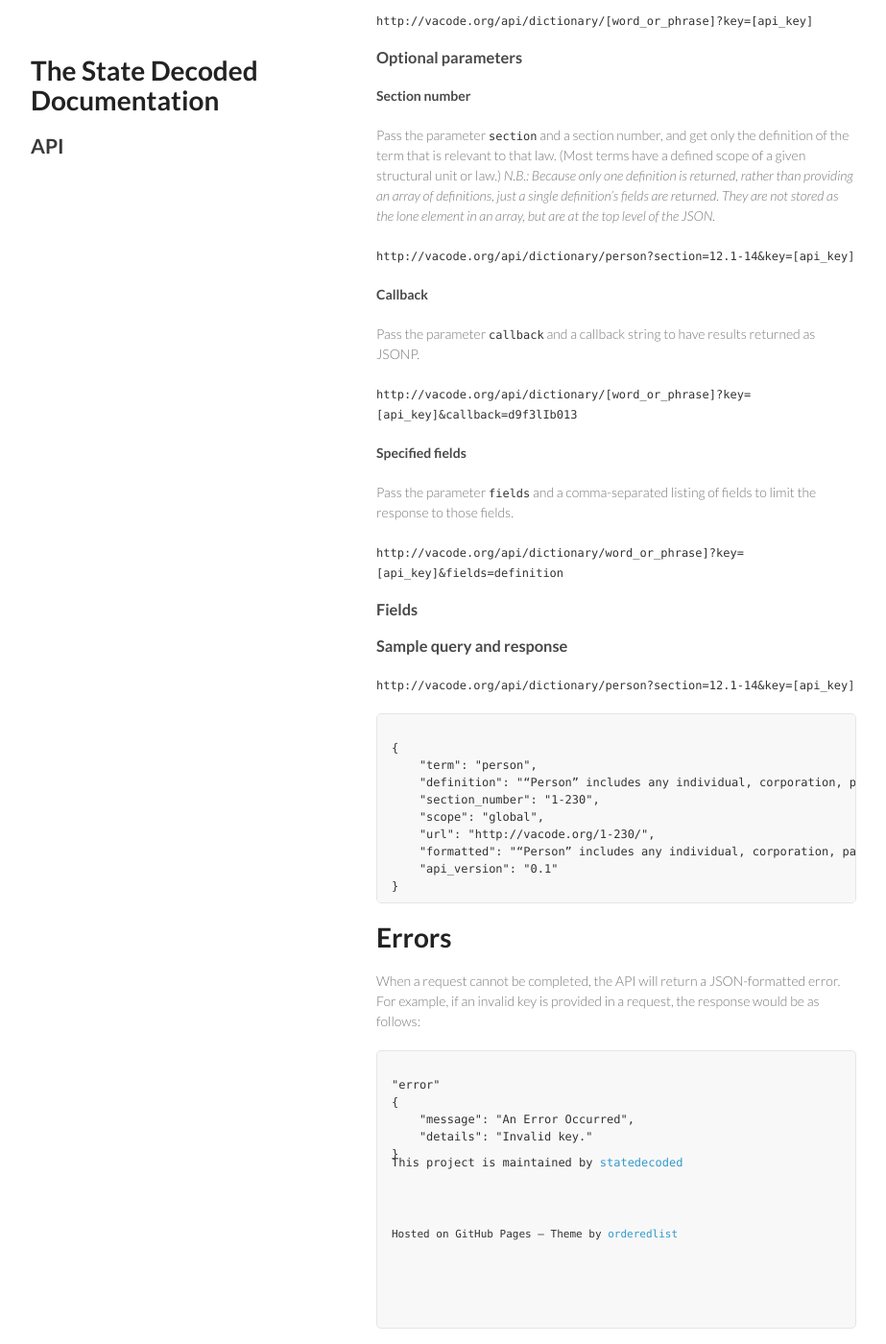
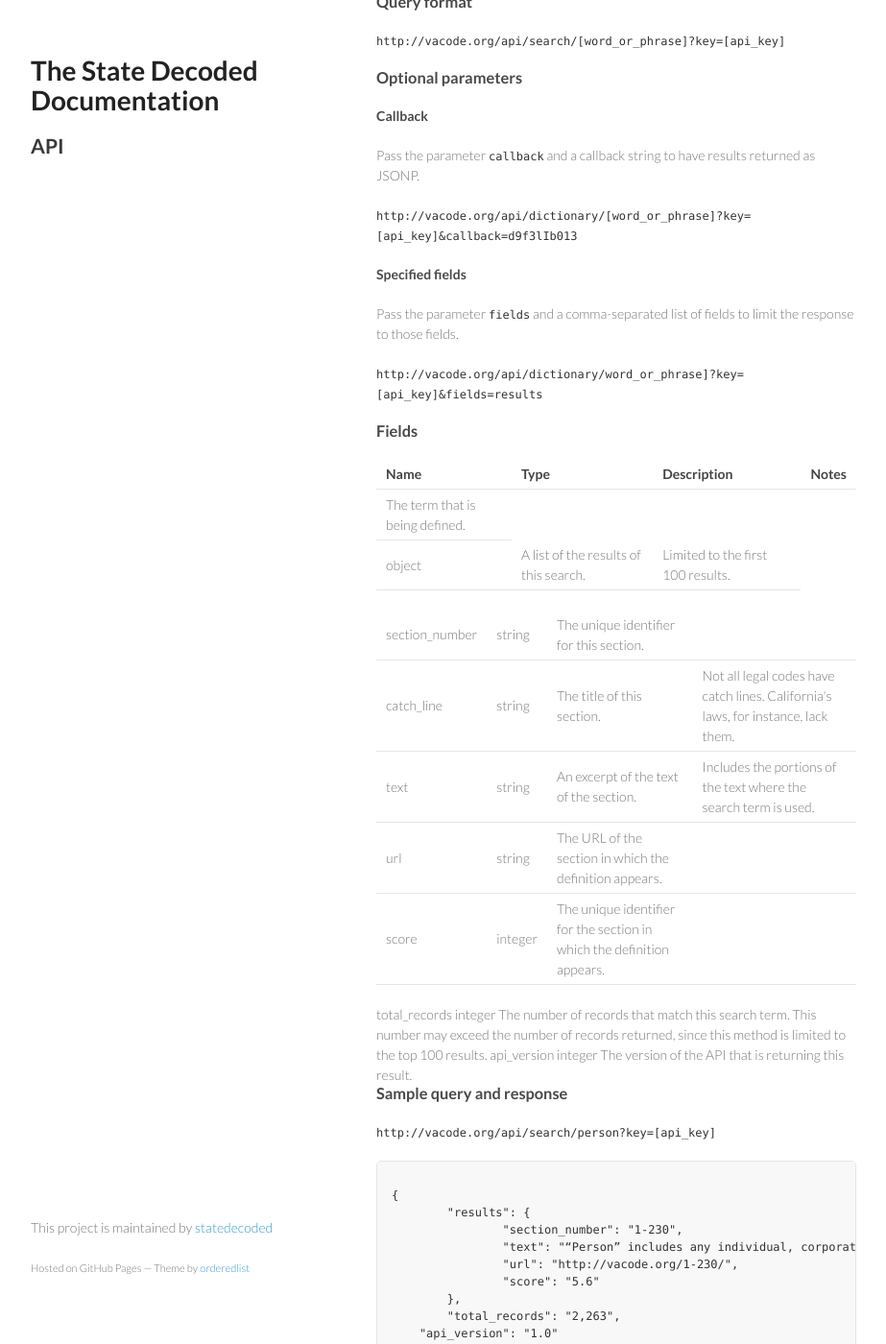
Before and after one commit to statedecoded/documentation, a Jekyll site: the page built from api.html, in a window 1280 px wide and 1400 px high, scrolled down 18274 px. Shown: the whole window at 96% size, without its empty margins (178-1101 px from the left). Built offline with Jekyll 4.4.1, drawn with Linux system fonts in a browser that asks for light colours; some of the changed text lies outside the part shown.

Commit message:
New section documenting the search method
Per #429.

```diff
--- a/api.html
+++ b/api.html
@@ -11,6 +11,7 @@
 <ul><li><a href="#method-law">Law</a></li>
 <li><a href="#method-structure">Structure</a></li>
 <li><a href="#method-dictionary">Dictionary</a></li></ul></li>
+<li><a href="#method-search">Search</a></li>
 <li><a href="#errors">Errors</a></li>
 </ul>
 
@@ -1277,25 +1278,17 @@
 }
 </code></pre>
 
-<h2><a id="method-dictionary"></a> Dictionary</h2>
+<h2><a id="method-search"></a> Search</h2>
 
-<p>When provided with a term, returns all definitions for that term found within the code.</p>
+<p>When provided with a term, returns all uses of that term within the code, sorted by relevance, limited to the top 100 results.</p>
 
 <h3>Query format</h3>
 
 <p><code>
-http://vacode.org/api/dictionary/[word_or_phrase]?key=[api_key]
+http://vacode.org/api/search/[word_or_phrase]?key=[api_key]
 </code></p>
 
 <h3>Optional parameters</h3>
-
-<h4>Section number</h4>
-
-<p>Pass the parameter <code>section</code> and a section number, and get only the definition of the term that is relevant to that law. (Most terms have a defined scope of a given structural unit or law.) <em>N.B.: Because only one definition is returned, rather than providing an array of definitions, just a single definition’s fields are returned. They are not stored as the lone element in an array, but are at the top level of the JSON.</em></p>
-
-<p><code>
-http://vacode.org/api/dictionary/person?section=12.1-14&amp;key=[api_key]
-</code></p>
 
 <h4>Callback</h4>
 
@@ -1307,15 +1300,15 @@
 
 <h4>Specified fields</h4>
 
-<p>Pass the parameter <code>fields</code> and a comma-separated listing of fields to limit the response to those fields.</p>
+<p>Pass the parameter <code>fields</code> and a comma-separated list of fields to limit the response to those fields.</p>
 
 <p><code>
-http://vacode.org/api/dictionary/word_or_phrase]?key=[api_key]&amp;fields=definition
+http://vacode.org/api/dictionary/word_or_phrase]?key=[api_key]&amp;fields=results
 </code></p>
 
 <h3>Fields</h3>
 
-<p><table>
+<table>
 <thead>
 <tr>
 <th>Name</th>
@@ -1324,72 +1317,86 @@
 <th>Notes</th>
 </tr>
 </thead>
-<tbody></p>
+<tbody>
 
-<p><tr>
-<td>term</td>
-<td>string</td>
 <td>The term that is being defined.</td>
-<td></td>
 </tr></p>
+<tr>
+<td>object</td>
+<td>A list of the results of this search.</td>
+<td>Limited to the first 100 results.</td>
+</tr>
 
-<p><tr>
-<td>definition</td>
-<td>string</td>
-<td>The text of the definition.</td>
-<td></td>
-</tr></p>
+<tr>
 
-<p><tr>
-<td>scope</td>
-<td>string</td>
-<td>How broadly that this definition applies.</td>
-<td>This is based on the structural unit labels, which vary between implementations. Possible values might be <code>title</code>, <code>chapter</code>, <code>part</code>, or others. A definition that applies to just one law would have a value of <code>section</code>, while a definition that applies to the whole code would have a value of <code>global</code>.</td>
-</tr></p>
-
-<p><tr>
+<table>
+<tr>
 <td>section_number</td>
 <td>string</td>
-<td>The unique identifier for the section in which the definition appears.</td>
+<td>The unique identifier for this section.</td>
 <td></td>
-</tr></p>
+</tr>
 
-<p><tr>
+<tr>
+<td>catch_line</td>
+<td>string</td>
+<td>The title of this section.</td>
+<td>Not all legal codes have catch lines. California's laws, for instance, lack them.</td>
+</tr>
+
+<tr>
+<td>text</td>
+<td>string</td>
+<td>An excerpt of the text of the section.</td>
+<td>Includes the portions of the text where the search term is used.</td>
+</tr>
+
+<tr>
 <td>url</td>
 <td>string</td>
 <td>The URL of the section in which the definition appears.</td>
 <td></td>
-</tr></p>
+</tr>
 
-<p><tr>
-<td>formatted</td>
-<td>string</td>
-<td>The definition, with display-ready formatting and a citation.</td>
-<td>This is the same as the content of <code>definition</code>, with typographic niceties and a parenthetical citation.</td>
-</tr></p>
+<tr>
+<td>score</td>
+<td>integer</td>
+<td>The unique identifier for the section in which the definition appears.</td>
+<td></td>
+</tr>
 
-<p><tr>
+</table></tr>
+
+<tr>
+<td>total_records</td>
+<td>integer</td>
+<td>The number of records that match this search term.</td>
+<td>This number may exceed the number of records returned, since this method is limited to the top 100 results.</td>
+</tr>
+
+<tr>
 <td>api_version</td>
 <td>integer</td>
 <td>The version of the API that is returning this result.</td>
 <td></td>
-</tr></p>
+</tr>
 
 <h3>Sample query and response</h3>
 
 <p><code>
-http://vacode.org/api/dictionary/person?section=12.1-14&amp;key=[api_key]
+http://vacode.org/api/search/person?key=[api_key]
 </code></p>
 
 <pre><code>
 {
-    "term": "person",
-    "definition": "“Person” includes any individual, corporation, partnership, association, cooperative, limited liability company, trust, joint venture, government, political subdivision, or any other legal or commercial entity and any successor, representative, agent, agency, or instrumentality thereof.",
-    "section_number": "1-230",
-    "scope": "global",
-    "url": "http://vacode.org/1-230/",
-    "formatted": "“Person” includes any individual, corporation, partnership, association, cooperative, limited liability company, trust, joint venture, government, political subdivision, or any other legal or commercial entity and any successor, representative, agent, agency, or instrumentality thereof. (&lt;a href=\"http://vacode.org/1-230/\"&gt;§&amp;nbsp;1-230&lt;\/a&gt;)",
-    "api_version": "0.1"
+	"results": {
+		"section_number": "1-230",
+		"text": "“Person” includes any individual, corporation, partnership, association, cooperative, limited liability company, trust, joint venture, government, political subdivision, or any other legal or commercial entity and any successor, representative, agent, agency, or instrumentality thereof.",
+		"url": "http://vacode.org/1-230/",
+		"score": "5.6"
+	},
+	"total_records": "2,263",
+    "api_version": "1.0"
 }
 </code></pre>
 
```
